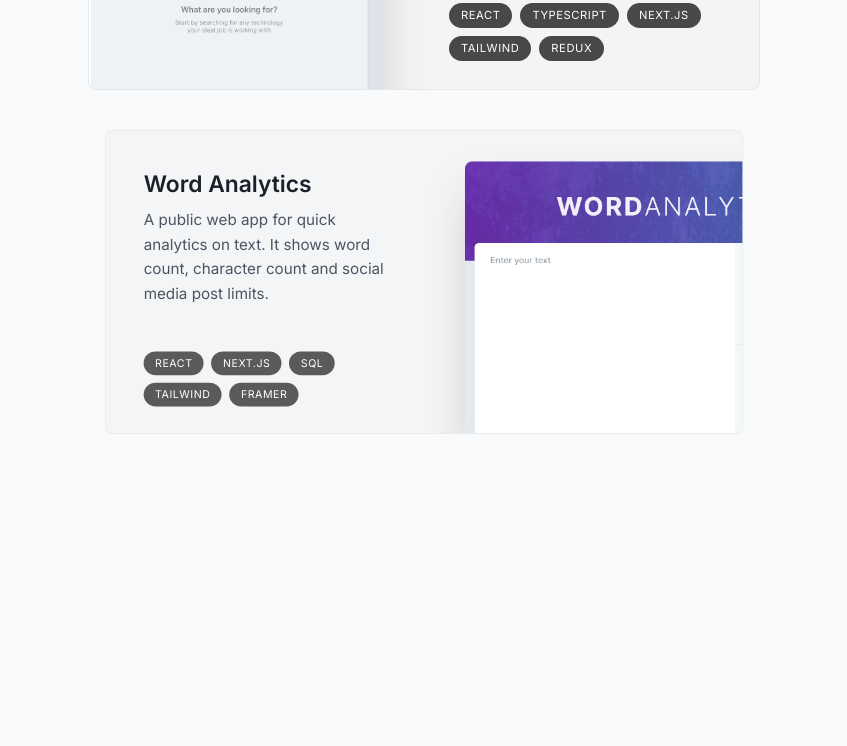
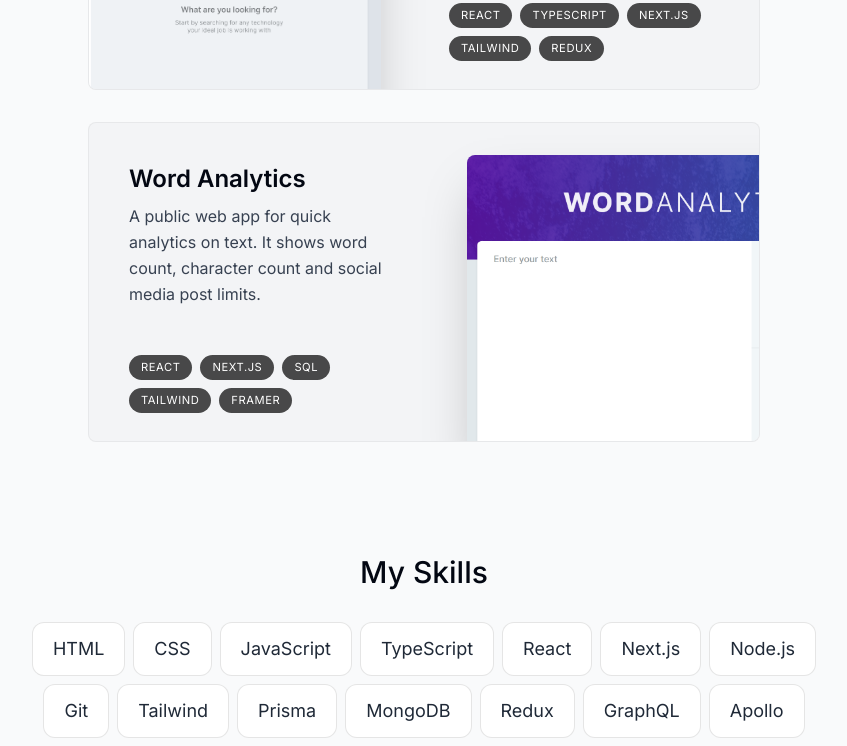
Before and after one commit to razvanbulgaru/portfolio, a Next.js app: page / in a window 1280 px wide. Shown: the part 2000-2746 px from the top of the page, without its empty margins (216-1063 px from the left). Before the commit the page ends 2442 px from the top, so only its background shows below. Built offline with nearby package versions, Linux system fonts and the light colour scheme.

Commit message:
Skills section

```diff
--- a/app/page.tsx
+++ b/app/page.tsx
@@ -2,6 +2,7 @@
 import Intro from '@/components/Intro';
 import Projects from '@/components/Projects';
 import SectionDivider from '@/components/SectionDivider';
+import Skills from '@/components/Skills';
 
 export default function Home() {
 	return (
@@ -10,6 +11,7 @@
 			<SectionDivider />
 			<About />
 			<Projects />
+			<Skills />
 		</main>
 	);
 }
--- a/components/Projects.tsx
+++ b/components/Projects.tsx
@@ -9,7 +9,7 @@
 	const { ref } = useSectionInView('Projects', 0.5);
 
 	return (
-		<section className="scroll-mt-28" id="projects" ref={ref}>
+		<section className="scroll-mt-28 mb-28" id="projects" ref={ref}>
 			<SectionHeading>My Projects</SectionHeading>
 			<div>
 				{projectsData.map((project, index) => (
--- /dev/null
+++ b/components/Skills.tsx
@@ -0,0 +1,53 @@
+'use client';
+import React from 'react';
+import SectionHeading from './SectionHeading';
+import { skillsData } from '@/lib/data';
+import { useSectionInView } from '@/lib/hooks';
+import { motion } from 'framer-motion';
+
+const fadeInAnimationVariants = {
+	initial: {
+		opacity: 0,
+		y: 100,
+	},
+	animate: (index: number) => ({
+		opacity: 1,
+		y: 0,
+		transition: {
+			delay: 0.05 * index,
+		},
+	}),
+};
+
+const Skills = () => {
+	const { ref } = useSectionInView('Skills');
+
+	return (
+		<section
+			ref={ref}
+			id="skills"
+			className="mb-28 max-w-[53rem] scroll-mt-28 text-center sm:mb-40"
+		>
+			<SectionHeading>My skills</SectionHeading>
+			<ul className="flex flex-wrap justify-center gap-2 text-lg text-gray-800">
+				{skillsData.map((skill, index) => (
+					<motion.li
+						key={index}
+						className="bg-white border border-black/[0.1] rounded-xl px-5 py-3"
+						variants={fadeInAnimationVariants}
+						initial="initial"
+						whileInView="animate"
+						viewport={{
+							once: true,
+						}}
+						custom={index}
+					>
+						{skill}
+					</motion.li>
+				))}
+			</ul>
+		</section>
+	);
+};
+
+export default Skills;
```
